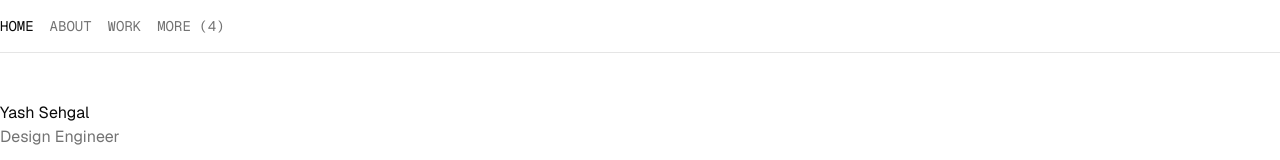
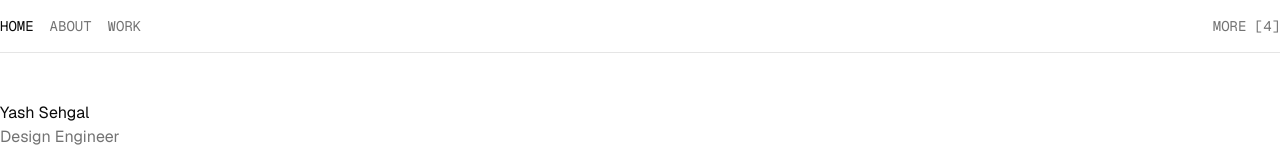
Before and after one commit to yashsehgal/personal-website, a Next.js app: page / in a window 1280 px wide. Shown: the top 160 px of the page. Built offline with nearby package versions, Linux system fonts and the light colour scheme.

Commit message:
Refactor MainNavigation component layout for improved structure; adjust MainNavigationMoreDropdownMenu button styles and label format for consistency and enhanced user experience.

```diff
--- a/components/shared/main-navigation-more-dropdown-menu.tsx
+++ b/components/shared/main-navigation-more-dropdown-menu.tsx
@@ -23,11 +23,11 @@ export function MainNavigationMoreDropdownMenu() {
         render={
           <button
             className={cn(
-              "text-sm uppercase font-mono text-muted-foreground hover:text-orange-600 cursor-pointer",
-              isOpen && "text-orange-600 cursor-default",
+              "text-sm uppercase font-mono text-muted-foreground hover:text-blue-600 cursor-pointer",
+              isOpen && "text-blue-600 cursor-default",
             )}
           >
-            More ({MoreDropdownMenuItems.length})
+            More [{MoreDropdownMenuItems.length}]
           </button>
         }
       />
--- a/components/shared/main-navigation.tsx
+++ b/components/shared/main-navigation.tsx
@@ -22,7 +22,8 @@ export function MainNavigation() {
 
   return (
     <div className="border-b border-border py-4">
-      <ResponsiveControl className="flex items-center justify-start gap-4">
+      <ResponsiveControl className="flex items-center justify-between">
+        <div className="flex items-center justify-start gap-4">
           {Object.values(NAVIGATION).map(({ label, href }) => (
             <Link
               key={href}
@@ -35,6 +36,7 @@ export function MainNavigation() {
               {label}
             </Link>
           ))}
+        </div>
         <MainNavigationMoreDropdownMenu />
       </ResponsiveControl>
     </div>
```
Lines whose indentation alone changed are shown as unchanged.
